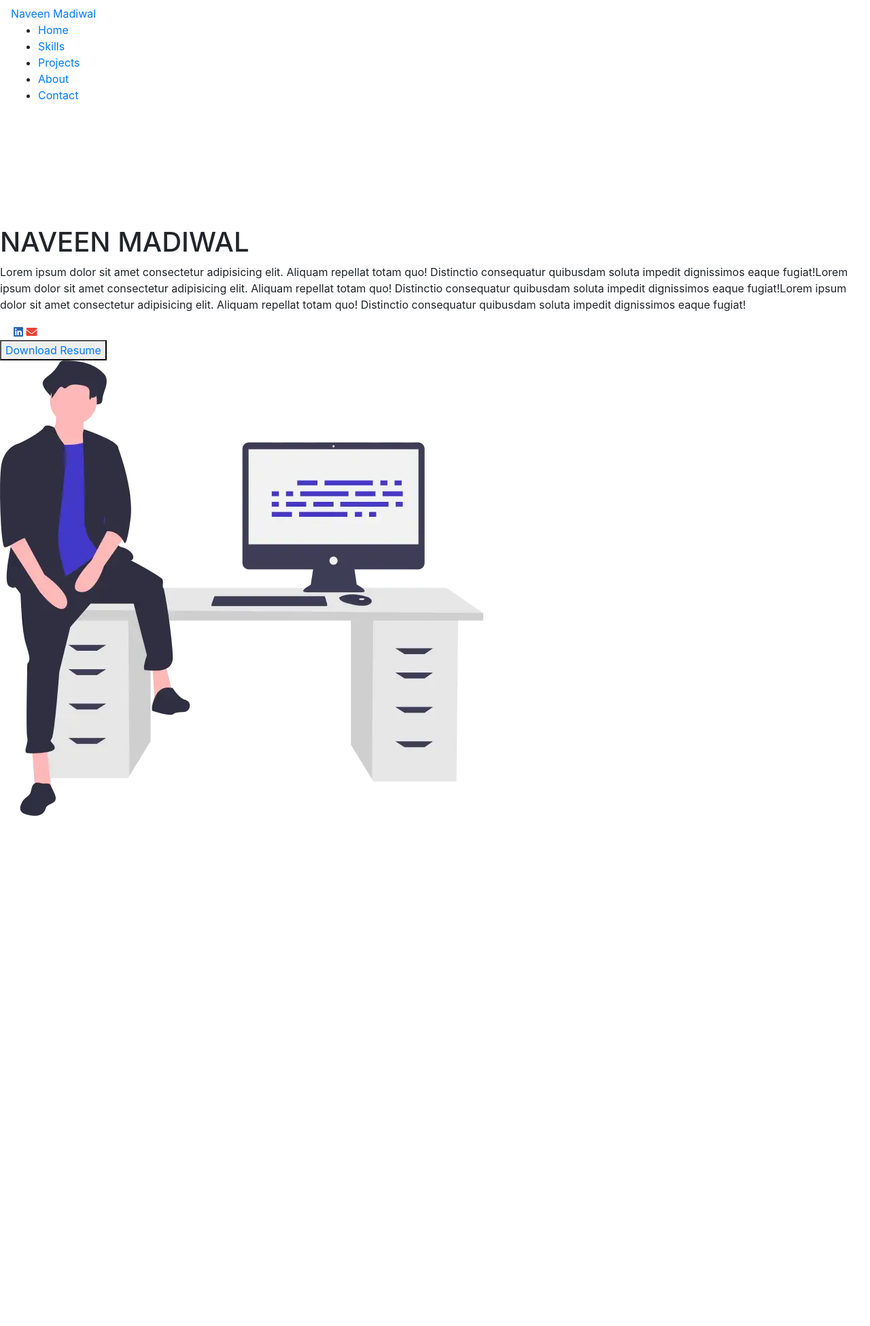
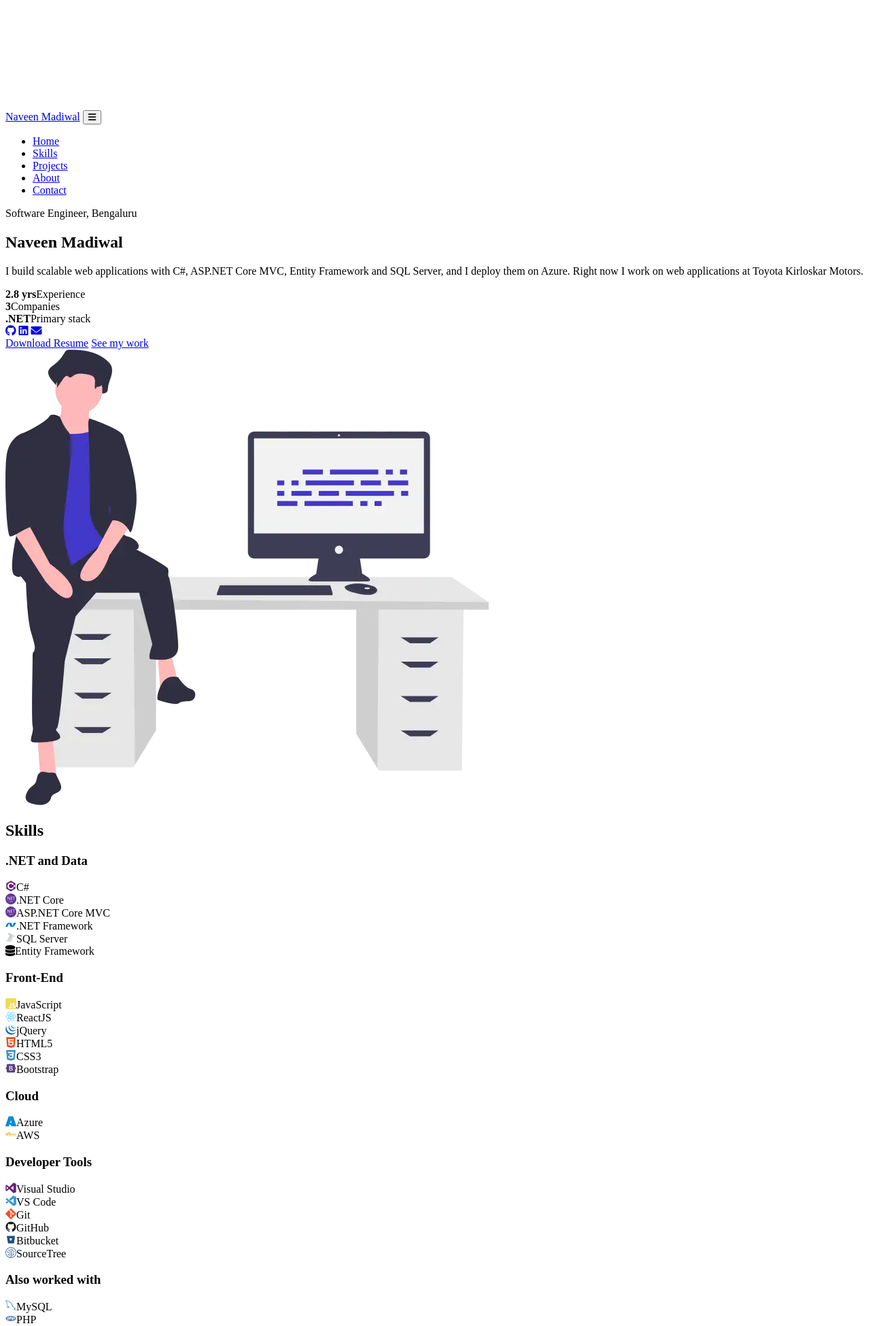
Before and after one commit to NaveenMadiwal/Portfolio, a PHP site: page /portfolio/index.html in a window 1280 px wide. Shown: the top 1950 px of the page at 68% size. Before the commit the page ends 1200 px from the top, so only its background shows below. Run offline with PHP 8.4, Linux system fonts and the light colour scheme; some libraries are stand-ins or nearby versions; grey boxes are pictures that could not be loaded.

Commit message:
Enhancement of the UI and Skill update

```diff
--- a/portfolio/index.html
+++ b/portfolio/index.html
@@ -1,66 +1,110 @@
 <!DOCTYPE html>
 <html lang="en">
-
 <head>
   <meta charset="UTF-8">
   <meta name="viewport" content="width=device-width, initial-scale=1.0">
-  <title>Document</title>
-  <link rel="stylesheet" href="style.css">
-  <link rel="stylesheet" href="https://cdn.jsdelivr.net/npm/bootstrap@4.3.1/dist/css/bootstrap.min.css">
+  <title>Naveen Madiwal | .NET Full-Stack Developer</title>
+  <meta name="description" content="Naveen Madiwal - .NET Software Engineer building web apps with ASP.NET Core MVC, Entity Framework and SQL Server.">
+  <link rel="preconnect" href="https://fonts.googleapis.com">
+  <link rel="preconnect" href="https://fonts.gstatic.com" crossorigin>
+  <link href="https://fonts.googleapis.com/css2?family=Bricolage+Grotesque:wght@500;700;800&family=Source+Sans+3:wght@400;600&display=swap" rel="stylesheet">
   <link rel="stylesheet" href="https://cdnjs.cloudflare.com/ajax/libs/font-awesome/6.0.0-beta3/css/all.min.css">
+  <link rel="stylesheet" href="https://cdn.jsdelivr.net/gh/devicons/devicon@v2.16.0/devicon.min.css">
+  <link rel="stylesheet" href="./style.css">
 </head>
+<body>
+  <video autoplay loop muted playsinline id="background-video">
+    <source src="./assests/background-video.mp4" type="video/mp4">
+  </video>
+  <div class="overlay"></div>
 
-<body>
   <nav class="navbar">
-    <div class="navbar-container">
-      <div class="logo">
-        <a href="#" class="navbar-logo">Naveen Madiwal</a>
+    <a href="#home" class="navbar-logo">Naveen Madiwal</a>
+    <button class="menu-toggle" aria-label="Menu" onclick="document.querySelector('.navbar-menu').classList.toggle('open')"><i class="fas fa-bars"></i></button>
+    <ul class="navbar-menu">
+      <li><a href="#home">Home</a></li>
+      <li><a href="#skills">Skills</a></li>
+      <li><a href="#projects">Projects</a></li>
+      <li><a href="#about">About</a></li>
+      <li><a href="#contact">Contact</a></li>
+    </ul>
+  </nav>
+
+  <main>
+    <section id="home" class="hero">
+      <div class="hero-text">
+        <p class="hello">Software Engineer, Bengaluru</p>
+        <h1>Naveen Madiwal</h1>
+        <p class="lead">I build scalable web applications with C#, ASP.NET Core MVC, Entity Framework and SQL Server, and I deploy them on Azure. Right now I work on web applications at Toyota Kirloskar Motors.</p>
+        <div class="stats">
+          <div><b>2.8 yrs</b><span>Experience</span></div>
+          <div><b>3</b><span>Companies</span></div>
+          <div><b>.NET</b><span>Primary stack</span></div>
+        </div>
+        <div class="icons">
+          <a href="#" aria-label="GitHub"><i class="fab fa-github"></i></a>
+          <a href="https://www.linkedin.com/in/naveen-madiwal/" target="_blank" rel="noopener" aria-label="LinkedIn"><i class="fab fa-linkedin"></i></a>
+          <a href="mailto:naveenmadiwal7777@gmail.com" aria-label="Email"><i class="fas fa-envelope"></i></a>
+        </div>
+        <div class="btns">
+          <a href="./assests/Naveen_Software_Developer.pdf" class="btn primary" target="_blank" rel="noopener">Download Resume</a>
+          <a href="#projects" class="btn">See my work</a>
+        </div>
       </div>
-      <div class="menus">
-        <ul class="navbar-menu">
-          <li class="navbar-item"><a href="#home" class="navbar-link">Home</a></li>
-          <li class="navbar-item"><a href="#about" class="navbar-link">Skills</a></li>
-          <li class="navbar-item"><a href="#services" class="navbar-link">Projects</a></li>
-          <li class="navbar-item"><a href="#contact" class="navbar-link">About</a></li>
-          <li class="navbar-item"><a href="#contact" class="navbar-link">Contact</a></li>
-        </ul>
+      <div class="hero-img"><img src="./assests/banner.webp" alt="Naveen Madiwal"></div>
+    </section>
+
+    <section id="skills">
+      <h2>Skills</h2>
+      <h3 class="sub">.NET and Data</h3>
+      <div class="sk-row big-row"><div class="sk"><i class="devicon-csharp-plain colored"></i><span>C#</span></div><div class="sk"><i class="devicon-dotnetcore-plain colored"></i><span>.NET Core</span></div><div class="sk"><i class="devicon-dotnetcore-plain colored"></i><span>ASP.NET Core MVC</span></div><div class="sk"><i class="devicon-dot-net-plain colored"></i><span>.NET Framework</span></div><div class="sk"><i class="devicon-microsoftsqlserver-plain colored"></i><span>SQL Server</span></div><div class="sk"><i class="fas fa-database ef"></i><span>Entity Framework</span></div></div>
+      <h3 class="sub">Front-End</h3>
+      <div class="sk-row"><div class="sk"><i class="devicon-javascript-plain colored"></i><span>JavaScript</span></div><div class="sk"><i class="devicon-react-original colored"></i><span>ReactJS</span></div><div class="sk"><i class="devicon-jquery-plain colored"></i><span>jQuery</span></div><div class="sk"><i class="devicon-html5-plain colored"></i><span>HTML5</span></div><div class="sk"><i class="devicon-css3-plain colored"></i><span>CSS3</span></div><div class="sk"><i class="devicon-bootstrap-plain colored"></i><span>Bootstrap</span></div></div>
+      <h3 class="sub">Cloud</h3>
+      <div class="sk-row"><div class="sk"><i class="devicon-azure-plain colored"></i><span>Azure</span></div><div class="sk"><i class="devicon-amazonwebservices-plain-wordmark colored"></i><span>AWS</span></div></div>
+      <h3 class="sub">Developer Tools</h3>
+      <div class="sk-row"><div class="sk"><i class="devicon-visualstudio-plain colored"></i><span>Visual Studio</span></div><div class="sk"><i class="devicon-vscode-plain colored"></i><span>VS Code</span></div><div class="sk"><i class="devicon-git-plain colored"></i><span>Git</span></div><div class="sk"><i class="devicon-github-original colored"></i><span>GitHub</span></div><div class="sk"><i class="devicon-bitbucket-original colored"></i><span>Bitbucket</span></div><div class="sk"><i class="devicon-sourcetree-original colored"></i><span>SourceTree</span></div></div>
+      <h3 class="sub">Also worked with</h3>
+      <div class="sk-row small-row"><div class="sk"><i class="devicon-mysql-plain colored"></i><span>MySQL</span></div><div class="sk"><i class="devicon-php-plain colored"></i><span>PHP</span></div></div>
+      <p class="ai">AI tools I use to speed up coding and debugging: ChatGPT, Claude, Cursor, Base44.</p>
+    </section>
+
+    <section id="projects">
+      <h2>Projects</h2>
+      <div class="grid projects">
+        <article class="card"><i class="fas fa-graduation-cap big"></i><h3>Learning Management System</h3><p>A scalable LMS for managing courses, students and assessments. Role-based login with ASP.NET Identity, database access through Entity Framework, optimised SQL queries and a CI/CD pipeline.</p><p class="tags"><span>ASP.NET Core MVC</span><span>React.js</span><span>Identity</span><span>SQL Server</span></p></article>
+        <article class="card"><i class="fas fa-robot big"></i><h3>AI Chatbot on Azure</h3><p>Answers questions automatically using Azure Language Services and a Knowledge Base. Back end in C# and SQL Server, deployed on Azure App Service with CI/CD and monitoring.</p><p class="tags"><span>Azure</span><span>ASP.NET Core</span><span>C#</span><span>SQL Server</span></p></article>
+        <article class="card"><i class="fas fa-globe big"></i><h3>iCent: Student Engagement App</h3><p>Worked on the admin panel of a multilingual app for international students: user management, document approvals and dynamic checklists. Fixed bugs and improved performance across university modules.</p><p class="tags"><span>.NET Core</span><span>SQL Server</span><span>jQuery</span><span>Bootstrap</span></p></article>
       </div>
-    </div>
-  </nav>
-  <video autoplay loop muted playsinline id="background-video">
-    <source src="medias/background-video.mp4" type="video/mp4">
-  </video>
+    </section>
 
-  <section id="main-sec" class="clearfix">
+    <section id="about">
+      <h2>About</h2>
+      <div class="about">
+        <div>
+          <p>I work mainly with C# and .NET: ASP.NET Core MVC, Entity Framework and SQL Server, with JavaScript and jQuery on the front end. I started in PHP, then moved fully to .NET and have worked on it since.</p>
+          <p>I studied Mechanical Engineering (B.Tech, CGPA 8.2, 2022), so I'm comfortable with the plant and process side of manufacturing software. I speak English, Kannada and Hindi.</p>
+        </div>
+        <ol class="timeline">
+          <li><span>Dec 2025 - Present</span><h3>Software Engineer, Toyota Kirloskar Motors (via Technoforte)</h3><p>Developing and maintaining web applications with ASP.NET Core MVC, Entity Framework and MSSQL. Responsive UIs with Bootstrap and jQuery, plus debugging and performance tuning.</p></li>
+          <li><span>Feb 2025 - May 2025</span><h3>.NET Developer, Neel-Tech</h3><p>Worked on front-end and back-end features, improved UI responsiveness and cleaned up legacy code.</p></li>
+          <li><span>Aug 2023 - Feb 2025</span><h3>Software Engineer, Proton Expert Systems and Solutions</h3><p>Full-stack development with .NET, ASP.NET Core, JavaScript and SQL, plus API integrations including AutoCAD-based workflows. Built the LMS and the Azure chatbot.</p></li>
+        </ol>
+      </div>
+    </section>
 
-  <div id="aboutMe">
-  <div class="heading">
-    <h1>NAVEEN MADIWAL</h1>
-  </div>
-  <div class="des">
-    <p>Lorem ipsum dolor sit amet consectetur adipisicing elit. Aliquam repellat totam quo! Distinctio consequatur quibusdam soluta impedit dignissimos eaque fugiat!Lorem ipsum dolor sit amet consectetur adipisicing elit.
-      Aliquam repellat totam quo! Distinctio consequatur quibusdam soluta impedit dignissimos eaque fugiat!Lorem ipsum dolor sit amet consectetur adipisicing elit. Aliquam repellat totam quo! Distinctio consequatur quibusdam soluta impedit dignissimos eaque fugiat!</p>
-  </div>
+    <section id="contact">
+      <h2>Contact</h2>
+      <div class="card contact">
+        <p>Open to .NET developer roles. The quickest way to reach me is email.</p>
+        <div class="btns">
+          <a class="btn primary" href="mailto:naveenmadiwal7777@gmail.com"><i class="fas fa-envelope"></i> Email me</a>
+          <a class="btn" href="https://www.linkedin.com/in/naveen-madiwal/" target="_blank" rel="noopener"><i class="fab fa-linkedin"></i> LinkedIn</a>
+        </div>
+      </div>
+    </section>
+  </main>
 
-  <div class="icons">
-    <a href="#" class="git" ><i class="fab fa-github" style="color:white"></i></a>
-    <a href="#" class="linkedin"><i class="fab fa-linkedin" style="color:#2868b2"></i></a>
-    <a href="#" class="gmail"><i class="fas fa-envelope" style="color:#ec4134"></i></a>
-  </div>
-  <div class="resume-btn">
-    <button> <a href="./medias/Naveen_Software_Developer.pdf" class="r-btn" target="_blank">Download Resume</a> </button>
-  </div>
-</div>
-
-    <div id="thumbnail">
-      <img src="./medias/banner.webp" alt="">
-    </div>
-  </section>
-
-
-  <script src="https://code.jquery.com/jquery-3.3.1.slim.min.js"></script>
-  <script src="https://cdn.jsdelivr.net/npm/popper.js@1.14.7/dist/umd/popper.min.js"></script>
-  <script src="https://cdn.jsdelivr.net/npm/bootstrap@4.3.1/dist/js/bootstrap.min.js"></script>
+  <footer>&copy; <script>document.write(new Date().getFullYear())</script> Naveen Madiwal</footer>
 </body>
-
 </html>
```
Also changed, not shown: index.html (+91 -47 lines), style.css (+91 -209 lines).
